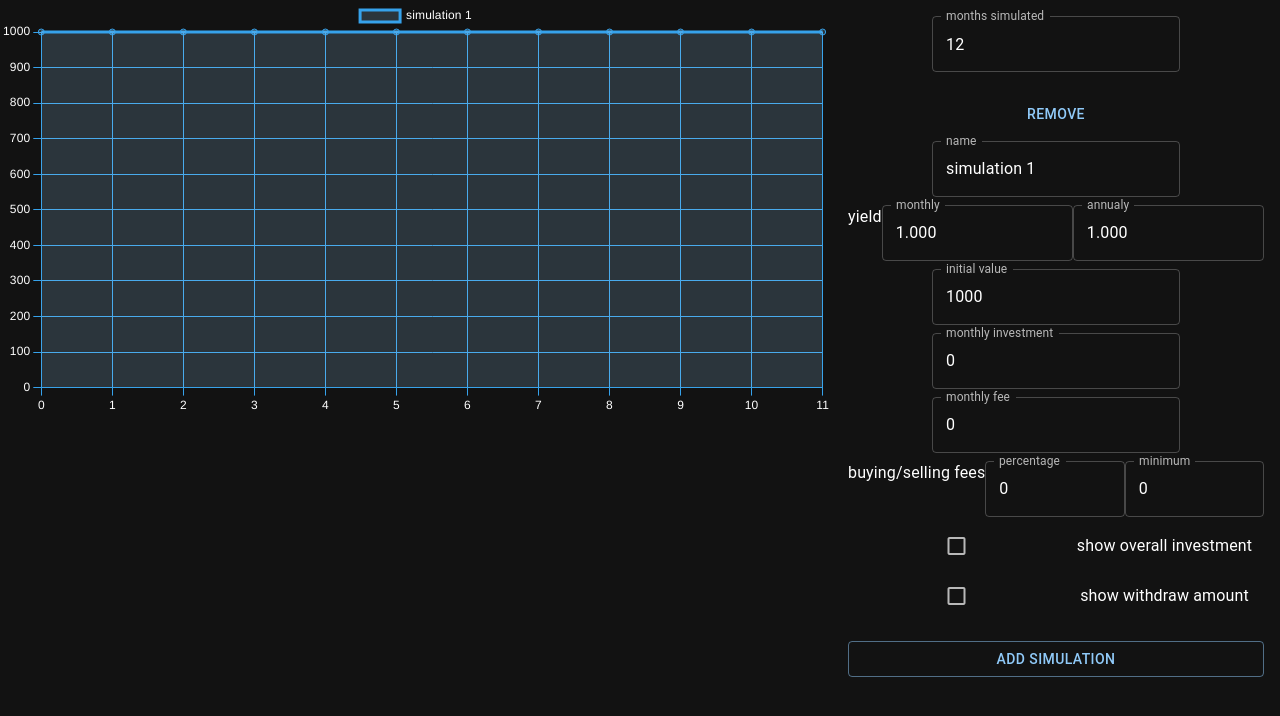
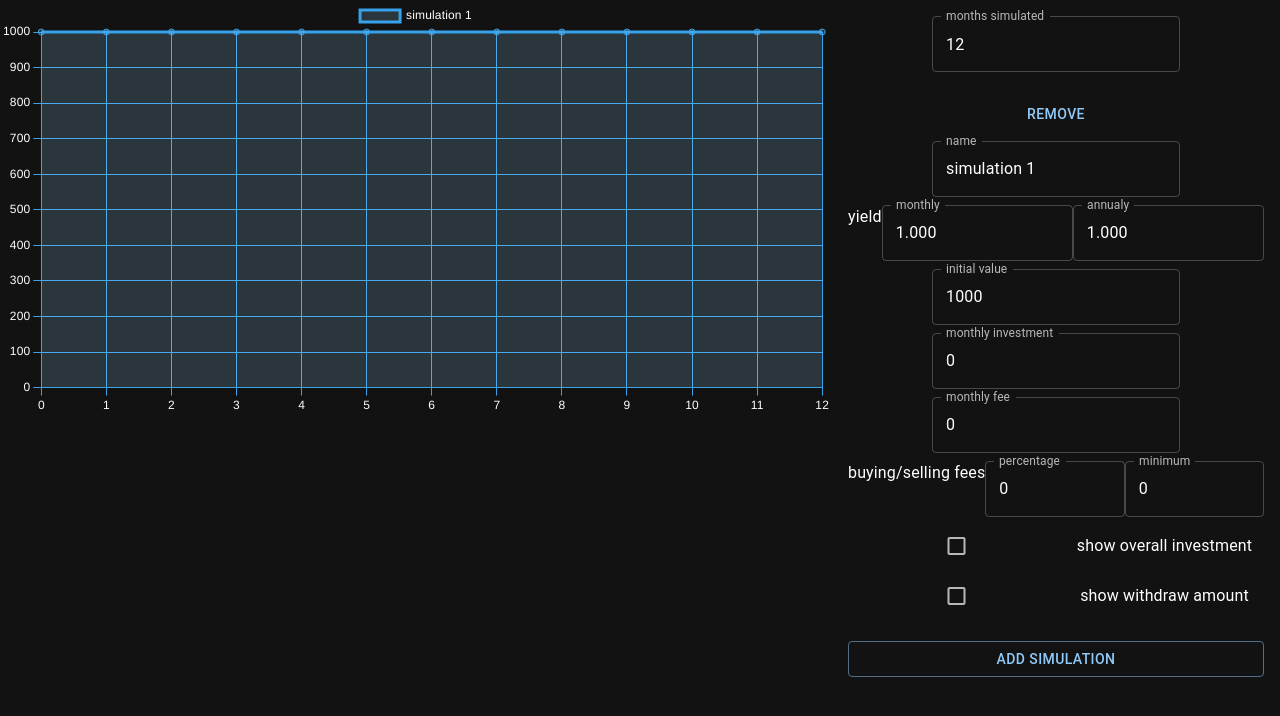
Before and after one commit to tuli8/investing-simulator, a React (Create React App) app: page / in a window 1280 px wide. Shown: the top 716 px of the page. Built offline with nearby package versions, Linux system fonts and the light colour scheme.

Commit message:
made months count the months that are simulated so 12 months simulate a year instead of 12 data points including the start and end

```diff
--- a/src/App.js
+++ b/src/App.js
@@ -154,9 +154,11 @@ const App = () => {
     },
   }, 'simulationOptions');
 
+  const simulatedMonths = options.months + 1;
+
   const data = {
-    labels: Array(options.months).fill(0).map((__, index) => `month ${index + 1}`),
-    datasets: Object.values(options.simulations).map((simulation, simulationIndex) => createSimulationGraphs(options.months, simulation))
+    labels: Array(simulatedMonths).fill(0).map((__, index) => `month ${index + 1}`),
+    datasets: Object.values(options.simulations).map((simulation, simulationIndex) => createSimulationGraphs(simulatedMonths, simulation))
       .reduce((prev, curr) => [...prev, ...curr], []),
   }
 
```
